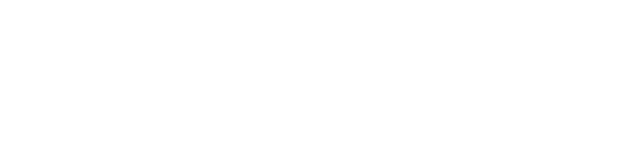
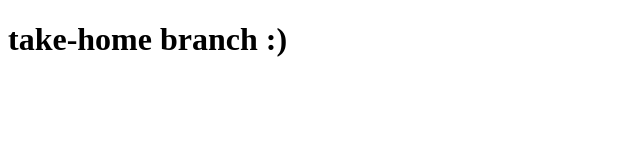
Before and after one commit to jamescarbajal/mobile-friendly-practice, a plain HTML site: page index.html in a window 1280 px wide. Shown: the whole page, without its empty margins (0-640 px from the left). Drawn offline with Linux system fonts and the light colour scheme.

Commit message:
made take-home branch

```diff
--- a/index.html
+++ b/index.html
@@ -8,5 +8,7 @@
 </head>
 <body>
 
+    <h1>take-home branch :)</h1>
+
 </body>
 </html>
```
